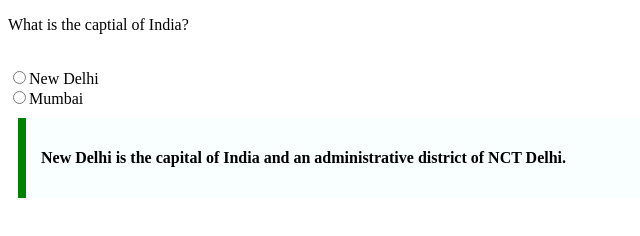
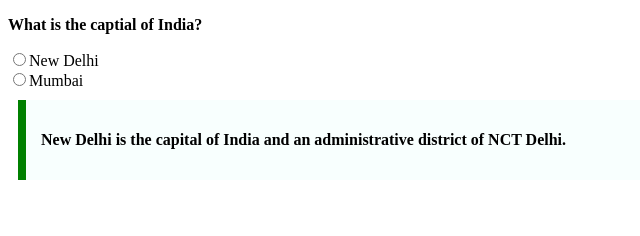
Before and after one commit to acciojob/trivia-raksha-rajpoot, a website: page main.html in a window 1280 px wide. Shown: the whole page, without its empty margins (0-640 px from the left). Drawn offline with Linux system fonts and the light colour scheme.

Commit message:
created a submission

```diff
--- a/main.html
+++ b/main.html
@@ -7,7 +7,7 @@
 </head>
 
 <body>
-	<p>What is the captial of India?</p><br>
+	<p><b>What is the captial of India?</b></p>
 	<input type="radio" name="cite">New Delhi<br>
 	<input type="radio" name="cite">Mumbai
 	<blockquote class="question">
```
